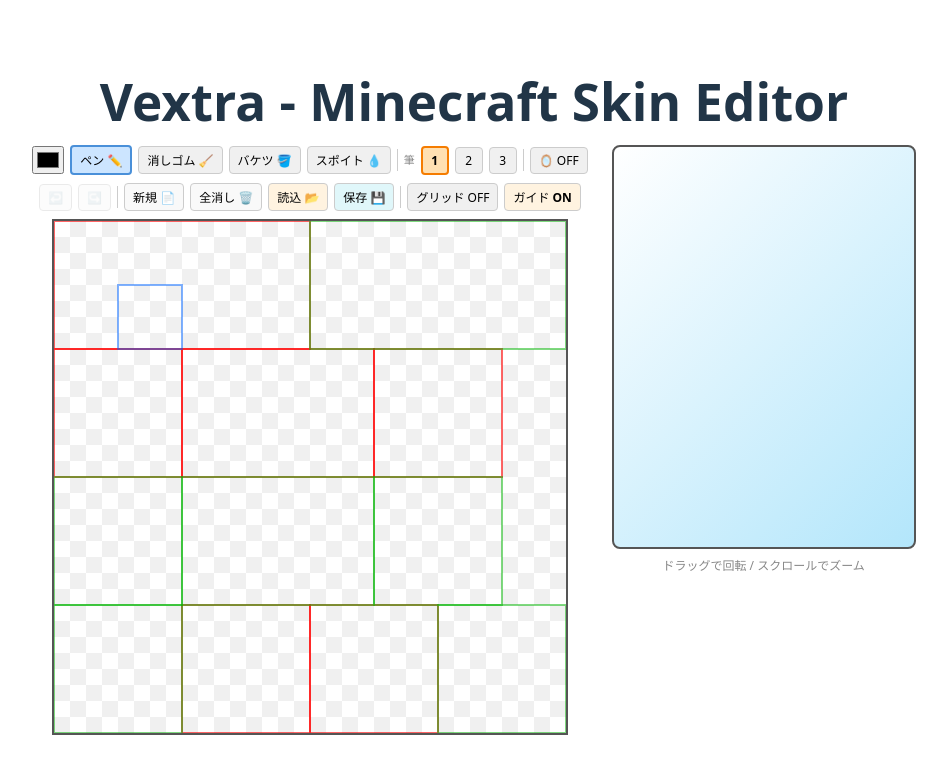
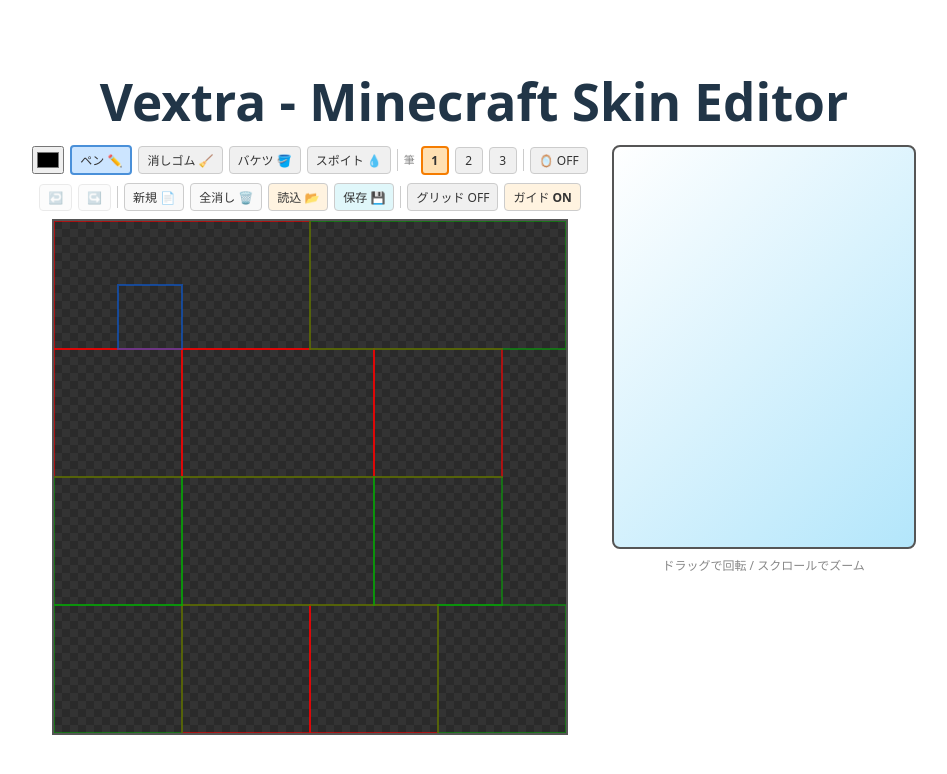
Before and after one commit to ToraMutton/minecraft-skin-editor, a React (Vite) app: page / in a window 1280 px wide. Shown: the top 774 px of the page, without its empty margins (166-1113 px from the left). Built offline with nearby package versions, Linux system fonts and the light colour scheme.

Commit message:
fix: refine transparent bg and btn text color

```diff
--- a/src/CanvasEditor.tsx
+++ b/src/CanvasEditor.tsx
@@ -673,6 +673,7 @@ export default function CanvasEditor({ onTextureUpdate, canvasRef }: Props) {
     border: '1px solid #ccc',
     borderRadius: '4px',
     fontSize: '12px',
+    color: '#333',
   };
 
   // 現在のツール判定
@@ -842,8 +843,8 @@ export default function CanvasEditor({ onTextureUpdate, canvasRef }: Props) {
               width: '100%', height: '100%',
               imageRendering: 'pixelated',
               cursor: isPanning ? 'grabbing' : toolConfig[tool].cursor,
-              backgroundImage: 'repeating-conic-gradient(#f0f0f0 0% 25%, transparent 0% 50%)',
-              backgroundSize: '32px 32px',
+              backgroundImage: 'repeating-conic-gradient(#333 0% 25%, #2a2a2a 0% 50%)',
+              backgroundSize: '16px 16px',
             }}
             onMouseDown={handleMouseDown}
             onMouseUp={handleMouseUp}
```
